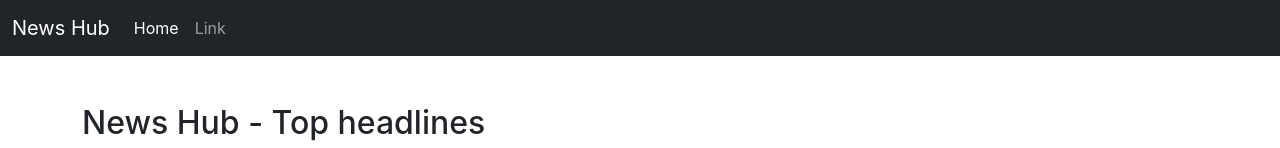
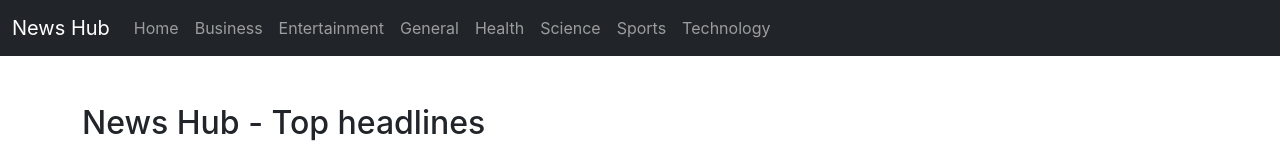
Before and after one commit to iamsainty/NewsSwift, a React (Create React App) app: page / in a window 1280 px wide. Shown: the top 148 px of the page. Built offline with nearby package versions, Linux system fonts and the light colour scheme; no server answers.

Commit message:
categories in navbar

```diff
--- a/package.json
+++ b/package.json
@@ -8,6 +8,7 @@
     "@testing-library/user-event": "^13.5.0",
     "react": "^18.2.0",
     "react-dom": "^18.2.0",
+    "react-router-dom": "^6.22.1",
     "react-scripts": "5.0.1",
     "web-vitals": "^2.1.4"
   },
--- a/src/App.js
+++ b/src/App.js
@@ -3,13 +3,30 @@
 import React, { Component } from 'react'
 import Navbar from './components/Navbar';
 import News from './components/News';
+import {
+  BrowserRouter as Router,
+  Routes,
+  Route,
+  // Link
+} from "react-router-dom";
 
 export default class App extends Component {
   render() {
     return (
       <div>
-        <Navbar/>
-        <News pageSize={8}/>
+        <Router>
+          <Navbar />
+          <Routes>
+            <Route exact path="/" element={<News key="science" pageSize={8} country='in' category='science' />} />
+            <Route exact path="/business" element={<News key="business" pageSize={8} country='in' category='business' />} />
+            <Route exact path="/entertainment" element={<News key="entertainment" pageSize={8} country='in' category='entertainment' />} />
+            <Route exact path="/general" element={<News key="general" pageSize={8} country='in' category='general' />} />
+            <Route exact path="/health" element={<News key="health" pageSize={8} country='in' category='health' />} />
+            <Route exact path="/science" element={<News key="science" pageSize={8} country='in' category='science' />} />
+            <Route exact path="/sports" element={<News key="sports" pageSize={8} country='in' category='sports' />} />
+            <Route exact path="/technology" element={<News key="technology" pageSize={8} country='in' category='technology' />} />
+          </Routes>
+        </Router>
       </div>
     )
   }
--- a/src/components/Navbar.js
+++ b/src/components/Navbar.js
@@ -1,4 +1,5 @@
 import React, { Component } from 'react'
+import { Link } from 'react-router-dom'
 
 export class Navbar extends Component {
     render() {
@@ -6,18 +7,28 @@
             <div>
                 <nav className="navbar navbar-expand-lg navbar-dark bg-dark">
                     <div className="container-fluid">
-                        <a className="navbar-brand" href="/">News Hub</a>
+                        <Link className="navbar-brand" to="/">News Hub</Link>
                         <button className="navbar-toggler" type="button" data-bs-toggle="collapse" data-bs-target="#navbarSupportedContent" aria-controls="navbarSupportedContent" aria-expanded="false" aria-label="Toggle navigation">
                             <span className="navbar-toggler-icon"></span>
                         </button>
                         <div className="collapse navbar-collapse" id="navbarSupportedContent">
                             <ul className="navbar-nav me-auto mb-2 mb-lg-0">
                                 <li className="nav-item">
-                                    <a className="nav-link active" aria-current="page" href="/">Home</a>
-                                </li>
+                                    <Link className="nav-link" aria-current="page" to="/">Home</Link></li>
                                 <li className="nav-item">
-                                    <a className="nav-link" href="/about">Link</a>
-                                </li>
+                                    <Link className="nav-link" to="/business">Business</Link></li>
+                                <li className="nav-item">
+                                    <Link className="nav-link" to="/entertainment">Entertainment</Link></li>
+                                <li className="nav-item">
+                                    <Link className="nav-link" to="/general">General</Link></li>
+                                <li className="nav-item">
+                                    <Link className="nav-link" to="/health">Health</Link></li>
+                                <li className="nav-item">
+                                    <Link className="nav-link" to="/science">Science</Link></li>
+                                <li className="nav-item">
+                                    <Link className="nav-link" to="/sports">Sports</Link></li>
+                                <li className="nav-item">
+                                    <Link className="nav-link" to="/technology">Technology</Link></li>
                             </ul>
                         </div>
                     </div>
--- a/src/components/News.js
+++ b/src/components/News.js
@@ -1,9 +1,24 @@
 import React, { Component } from 'react'
 import Newsitem from './Newsitem'
 import Spinner from './Spinner.js'
+// import PropTypes from 'prop-types'
+import propTypes from 'prop-types'
+
 
 
 export class News extends Component {
+    static defaultProps={
+        country: 'in',
+        pageSize: 8,
+        category: 'science',
+    }
+    static propTypes={
+        country: propTypes.string,
+        pageSize: propTypes.number,
+        category: propTypes.string,
+
+    }
+
     constructor() {
         super();
         this.state = {
@@ -14,7 +29,7 @@
     }
 
     async componentDidMount() {
-        let url = `https://newsapi.org/v2/top-headlines?country=in&apiKey=6941a9cd8af044e7a91c4f80e79bfeb8&page=1&pageSize=${this.props.pageSize}`;
+        let url = `https://newsapi.org/v2/top-headlines?country=${this.props.country}&category=${this.props.category}&apiKey=6941a9cd8af044e7a91c4f80e79bfeb8&page=1&pageSize=${this.props.pageSize}`;
         try {
             this.setState({loading: true})
             let data = await fetch(url);
@@ -27,7 +42,7 @@
     }
 
     handlepreviousclick = async () => {
-        let url = `https://newsapi.org/v2/top-headlines?country=in&apiKey=6941a9cd8af044e7a91c4f80e79bfeb8&page=${this.state.page - 1}&pageSize=${this.props.pageSize}`;
+        let url = `https://newsapi.org/v2/top-headlines?country=${this.props.country}&category=${this.props.category}&apiKey=6941a9cd8af044e7a91c4f80e79bfeb8&page=${this.state.page - 1}&pageSize=${this.props.pageSize}`;
         this.setState({loading: true})
         let data = await fetch(url);
         let parseddata = await data.json()
@@ -39,7 +54,7 @@
     }
     handlenextclick = async () => {
         if (!(this.state.page + 1 > Math.ceil(this.state.totalarticles / this.props.pageSize))) {
-            let url = `https://newsapi.org/v2/top-headlines?country=in&apiKey=6941a9cd8af044e7a91c4f80e79bfeb8&page=${this.state.page + 1}&pageSize=${this.props.pageSize}`;
+            let url = `https://newsapi.org/v2/top-headlines?country=${this.props.country}&category=${this.props.category}&apiKey=6941a9cd8af044e7a91c4f80e79bfeb8&page=${this.state.page + 1}&pageSize=${this.props.pageSize}`;
             this.setState({loading: true})
             let data = await fetch(url);
             let parseddata = await data.json()
--- a/src/components/Newsitem.js
+++ b/src/components/Newsitem.js
@@ -5,7 +5,7 @@
         let {title, description, imageurl, newsurl} = this.props;
         return (
             <div>
-                <div className="card my-5 mx-2" style={{width: "18rem"}}>
+                <div className="card my-5 mx-2" width='100%'>
                     <img src={!imageurl?"https://lh3.googleusercontent.com/J6_coFbogxhRI9iM864NL_liGXvsQp2AupsKei7z0cNNfDvGUmWUy20nuUhkREQyrpY4bEeIBuc=s0-w300-rw":imageurl} height="175" width="250" className="card-img-top" alt="..."/>
                         <div className="card-body">
                             <h5 className="card-title">{title}...</h5>
```
Also changed, not shown: 1 other file (tests, documents, lock files or other folders).
